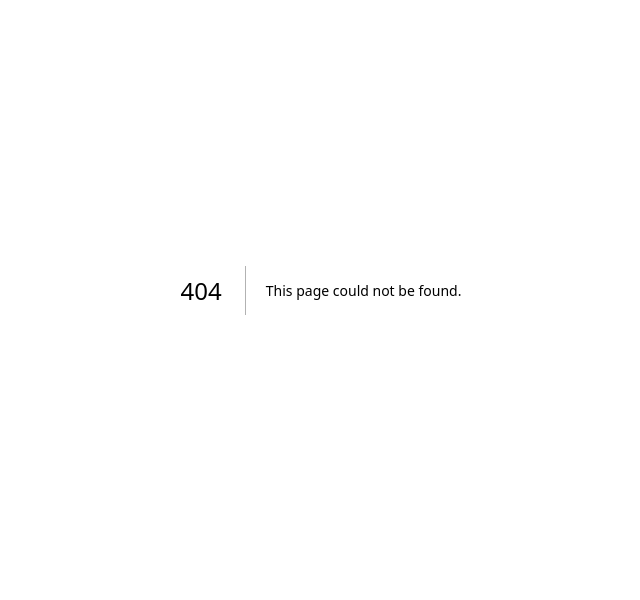
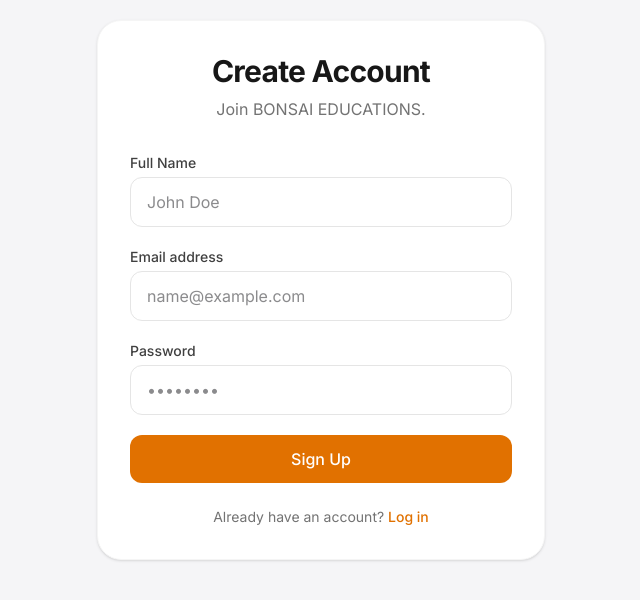
Before and after one commit to Iamthenoobcoder/bonsai-educations, a Next.js app: page /auth/signup in a window 1280 px wide. Before the commit this address had no page. Shown: the part 110-710 px from the top of the page, without its empty margins (319-959 px from the left). Built offline with nearby package versions, Linux system fonts and the light colour scheme; no server answers.

Commit message:
fix: removed dummy data and added signup flow

```diff
--- a/app/(public)/page.tsx
+++ b/app/(public)/page.tsx
@@ -16,12 +16,20 @@ export default function LandingPage() {
       <nav className="fixed top-0 w-full z-50 bg-white/80 backdrop-blur-md border-b border-black/5">
         <div className="max-w-7xl mx-auto px-6 h-16 flex items-center justify-between">
           <span className="font-semibold text-xl tracking-tight text-neutral-900">BONSAI EDUCATIONS</span>
+          <div className="flex items-center gap-4">
             <Link
               href="/auth/login"
               className="text-sm font-medium text-neutral-900 hover:text-amber-600 transition-colors"
             >
               Sign In
             </Link>
+            <Link
+              href="/auth/signup"
+              className="text-sm font-medium bg-amber-600 text-white px-4 py-2 rounded-full hover:bg-amber-700 transition-colors"
+            >
+              Sign Up
+            </Link>
+          </div>
         </div>
       </nav>
 
@@ -64,7 +72,7 @@ export default function LandingPage() {
              <div>
                <h2 className="text-4xl md:text-5xl font-bold tracking-tight mb-6">A legacy of brilliant minds.</h2>
                 <p className="text-lg text-neutral-600 mb-6 leading-relaxed">
-                 Founded in 1998, the BONSAI EDUCATIONS has consistently ranked as the #1 destination for holistic education. We don't just teach the syllabus; we nurture critical thinking, instilling a profound understanding of the sciences, mathematics, and arts.
+                 BONSAI EDUCATIONS is a premier destination for holistic education. We don't just teach the syllabus; we nurture critical thinking, instilling a profound understanding of the sciences, mathematics, and arts.
                </p>
              </div>
              <div className="grid grid-cols-2 gap-6">
@@ -83,33 +91,7 @@ export default function LandingPage() {
         </div>
       </section>
 
-      {/* Achievements */}
-      <section className="py-32 px-6">
-        <div className="max-w-5xl mx-auto text-center">
-          <motion.div
-            initial="hidden"
-            whileInView="visible"
-            viewport={{ once: true }}
-            variants={fadeIn}
-          >
-            <h2 className="text-4xl md:text-6xl font-bold tracking-tight mb-20 text-neutral-900">Numbers that speak.</h2>
-            <div className="grid md:grid-cols-3 gap-12">
-              <div className="flex flex-col items-center">
-                <span className="text-6xl font-bold text-neutral-900 mb-4">10k+</span>
-                <span className="text-lg font-medium text-neutral-500">Students Honored</span>
-              </div>
-              <div className="flex flex-col items-center">
-                <span className="text-6xl font-bold text-neutral-900 mb-4">98%</span>
-                <span className="text-lg font-medium text-neutral-500">Success Rate</span>
-              </div>
-              <div className="flex flex-col items-center">
-                <span className="text-6xl font-bold text-neutral-900 mb-4">50+</span>
-                <span className="text-lg font-medium text-neutral-500">State Ranks</span>
-              </div>
-            </div>
-          </motion.div>
-        </div>
-      </section>
+
 
       {/* Contact Section */}
       <footer className="bg-[#1d1d1f] text-[#f5f5f7] py-20 px-6">
--- /dev/null
+++ b/app/auth/signup/page.tsx
@@ -0,0 +1,109 @@
+"use client"
+import { useState } from 'react'
+import { createClient } from '@/lib/supabase/client'
+import { useRouter } from 'next/navigation'
+import Link from 'next/link'
+
+export default function SignupPage() {
+  const [email, setEmail] = useState('')
+  const [password, setPassword] = useState('')
+  const [name, setName] = useState('')
+  const [error, setError] = useState<string | null>(null)
+  const [loading, setLoading] = useState(false)
+  const router = useRouter()
+  const supabase = createClient()
+
+  const handleSignup = async (e: React.FormEvent) => {
+    e.preventDefault()
+    setLoading(true)
+    setError(null)
+
+    // Note: since the prompt didn't specify creating profiles securely from the client side during public signups
+    // without an edge function or trigger, we'll hit the /api/admin/users route or just use standard auth.
+    // However, users route requires service_role which is server-side.
+    // For MVP signup, we just call Supabase auth.
+    const { data, error } = await supabase.auth.signUp({
+      email,
+      password,
+      options: {
+        data: {
+          name,
+        }
+      }
+    })
+
+    if (error) {
+       setError(error.message)
+       setLoading(false)
+    } else {
+       // Since new signups won't have a profile row automatically, they might see "Profile not found".
+       // We'll redirect them to wait or push to login flow.
+       alert("Sign up successful! Please wait for admin to assign your role.")
+       router.push('/auth/login')
+    }
+  }
+
+  return (
+    <div className="min-h-screen flex items-center justify-center bg-[#f5f5f7] px-4">
+      <div className="max-w-md w-full bg-white p-8 rounded-3xl shadow-sm border border-neutral-100">
+        <div className="text-center mb-8">
+          <h2 className="text-3xl font-bold tracking-tight text-neutral-900">Create Account</h2>
+          <p className="text-neutral-500 mt-2">Join BONSAI EDUCATIONS.</p>
+        </div>
+
+        {error && (
+          <div className="bg-red-50 text-red-600 text-sm p-4 rounded-xl mb-6">
+            {error}
+          </div>
+        )}
+
+        <form onSubmit={handleSignup} className="space-y-5">
+          <div>
+             <label className="block text-sm font-medium text-neutral-700 mb-1">Full Name</label>
+             <input
+               type="text"
+               required
+               value={name}
+               onChange={(e) => setName(e.target.value)}
+               className="w-full px-4 py-3 rounded-xl border border-neutral-200 focus:outline-none focus:ring-2 focus:ring-amber-500 focus:border-transparent transition-all"
+               placeholder="John Doe"
+             />
+          </div>
+          <div>
+             <label className="block text-sm font-medium text-neutral-700 mb-1">Email address</label>
+             <input
+               type="email"
+               required
+               value={email}
+               onChange={(e) => setEmail(e.target.value)}
+               className="w-full px-4 py-3 rounded-xl border border-neutral-200 focus:outline-none focus:ring-2 focus:ring-amber-500 focus:border-transparent transition-all"
+               placeholder="name@example.com"
+             />
+          </div>
+          <div>
+             <label className="block text-sm font-medium text-neutral-700 mb-1">Password</label>
+             <input
+               type="password"
+               required
+               value={password}
+               onChange={(e) => setPassword(e.target.value)}
+               className="w-full px-4 py-3 rounded-xl border border-neutral-200 focus:outline-none focus:ring-2 focus:ring-amber-500 focus:border-transparent transition-all"
+               placeholder="••••••••"
+             />
+          </div>
+
+          <button
+            type="submit"
+            disabled={loading}
+            className="w-full bg-amber-600 text-white font-medium py-3 rounded-xl hover:bg-amber-700 transition-colors disabled:opacity-50"
+          >
+            {loading ? "Signing up..." : "Sign Up"}
+          </button>
+        </form>
+        <div className="mt-6 text-center text-sm text-neutral-500">
+           Already have an account? <Link href="/auth/login" className="text-amber-600 font-medium hover:underline">Log in</Link>
+        </div>
+      </div>
+    </div>
+  )
+}
--- a/app/dashboard/admin/page.tsx
+++ b/app/dashboard/admin/page.tsx
@@ -5,11 +5,11 @@ export default function AdminOverview() {
       <div className="grid grid-cols-3 gap-6">
         <div className="bg-white p-6 rounded-2xl shadow-sm border border-neutral-100">
            <p className="text-sm font-medium text-neutral-500 mb-2">Total Students</p>
-           <p className="text-3xl font-bold text-neutral-900">124</p>
+           <p className="text-3xl font-bold text-neutral-900">-</p>
         </div>
         <div className="bg-white p-6 rounded-2xl shadow-sm border border-neutral-100">
            <p className="text-sm font-medium text-neutral-500 mb-2">Active Teachers</p>
-           <p className="text-3xl font-bold text-neutral-900">12</p>
+           <p className="text-3xl font-bold text-neutral-900">-</p>
         </div>
       </div>
     </div>
--- a/app/dashboard/parent/page.tsx
+++ b/app/dashboard/parent/page.tsx
@@ -67,9 +67,7 @@ export default async function ParentDashboard() {
             </h3>
             <p className="text-red-700 text-sm mb-4">Subjects with average scores below 60%</p>
             <div className="flex flex-wrap gap-2">
-               {/* Dummy placeholders for now until data comes */}
-               <span className="px-3 py-1.5 bg-red-100 text-red-800 rounded-xl text-xs font-bold uppercase tracking-wider">Physics</span>
-               <span className="px-3 py-1.5 bg-red-100 text-red-800 rounded-xl text-xs font-bold uppercase tracking-wider">History</span>
+               <span className="text-xs text-neutral-400 italic">No weak areas identified yet.</span>
             </div>
          </div>
       </div>
--- a/app/dashboard/teacher/attendance/page.tsx
+++ b/app/dashboard/teacher/attendance/page.tsx
@@ -15,7 +15,6 @@ export default async function AttendancePage() {
       <div className="bg-white p-6 rounded-3xl border border-neutral-100 shadow-sm mb-6 flex gap-4">
         <select className="flex-1 bg-neutral-50 border border-neutral-200 text-neutral-900 text-sm rounded-xl focus:ring-amber-500 focus:border-amber-500 block p-3">
           <option>Select Class...</option>
-          <option>Grade 10-A (Mathematics)</option>
         </select>
         <button className="bg-neutral-900 text-white px-6 py-3 rounded-xl font-medium hover:bg-neutral-800 transition">
           Load Students
```
Lines whose indentation alone changed are shown as unchanged.
